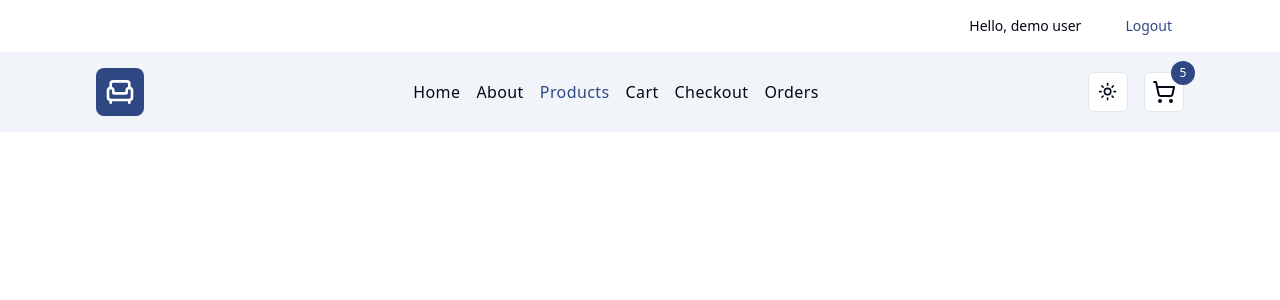
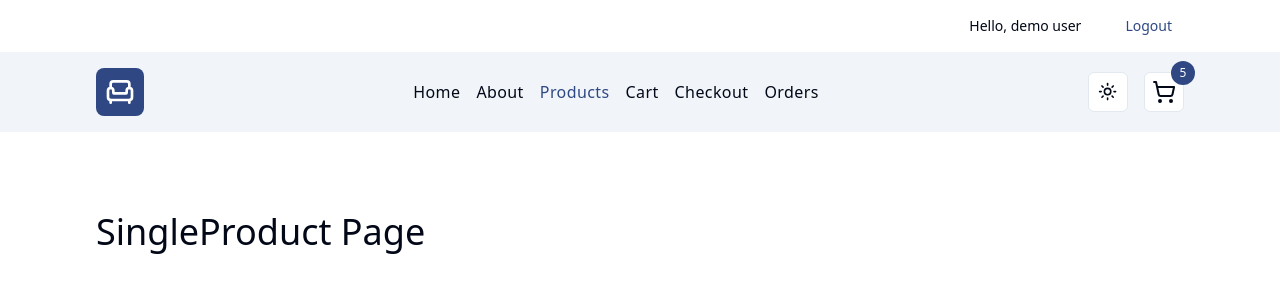
Before and after one commit to marionrobert/comfy-store, a React (Vite) app: page /products/1 in a window 1280 px wide. Shown: the top 300 px of the page. Built offline with nearby package versions, Linux system fonts and the light colour scheme.

Commit message:
import and setup loader in App.tsx

```diff
--- a/src/App.tsx
+++ b/src/App.tsx
@@ -8,6 +8,7 @@ import {
   Products,
   productsLoader,
   SingleProduct,
+  singleProductLoader,
   Cart,
   About,
   Register,
@@ -40,6 +41,7 @@ const router = createBrowserRouter([
       {
         path: 'products/:id',
         element: <SingleProduct />,
+        loader: singleProductLoader,
         errorElement: <ErrorElement />
       },
       {
--- a/src/pages/SingleProduct.tsx
+++ b/src/pages/SingleProduct.tsx
@@ -1,6 +1,22 @@
+import { useLoaderData } from 'react-router-dom';
+import { Link } from 'react-router-dom';
+import {
+  customFetch,
+  formatAsDollars,
+  type SingleProductResponse,
+} from '@/utils';
+import { useState } from 'react';
+import { Button } from '@/components/ui/button';
+import { Separator } from '@/components/ui/separator';
+
+import { type LoaderFunction } from 'react-router-dom';
+
+export const loader: LoaderFunction = async ({ params }) => {
+  console.log(params);
+  return null;
+};
+
 const SingleProduct = () => {
-  return (
-    <></>
-  )
-}
+  return <h1 className='text-4xl'>SingleProduct Page</h1>;
+};
 export default SingleProduct;
--- a/src/pages/index.ts
+++ b/src/pages/index.ts
@@ -1,6 +1,6 @@
 export { default as HomeLayout } from './HomeLayout';
 export { default as Landing, loader as landingLoader } from './Landing';
-export { default as SingleProduct } from './SingleProduct';
+export { default as SingleProduct, loader as singleProductLoader } from './SingleProduct';
 export { default as Products, loader as productsLoader } from './Products';
 export { default as Cart } from './Cart';
 export { default as Error } from './Error';
```
